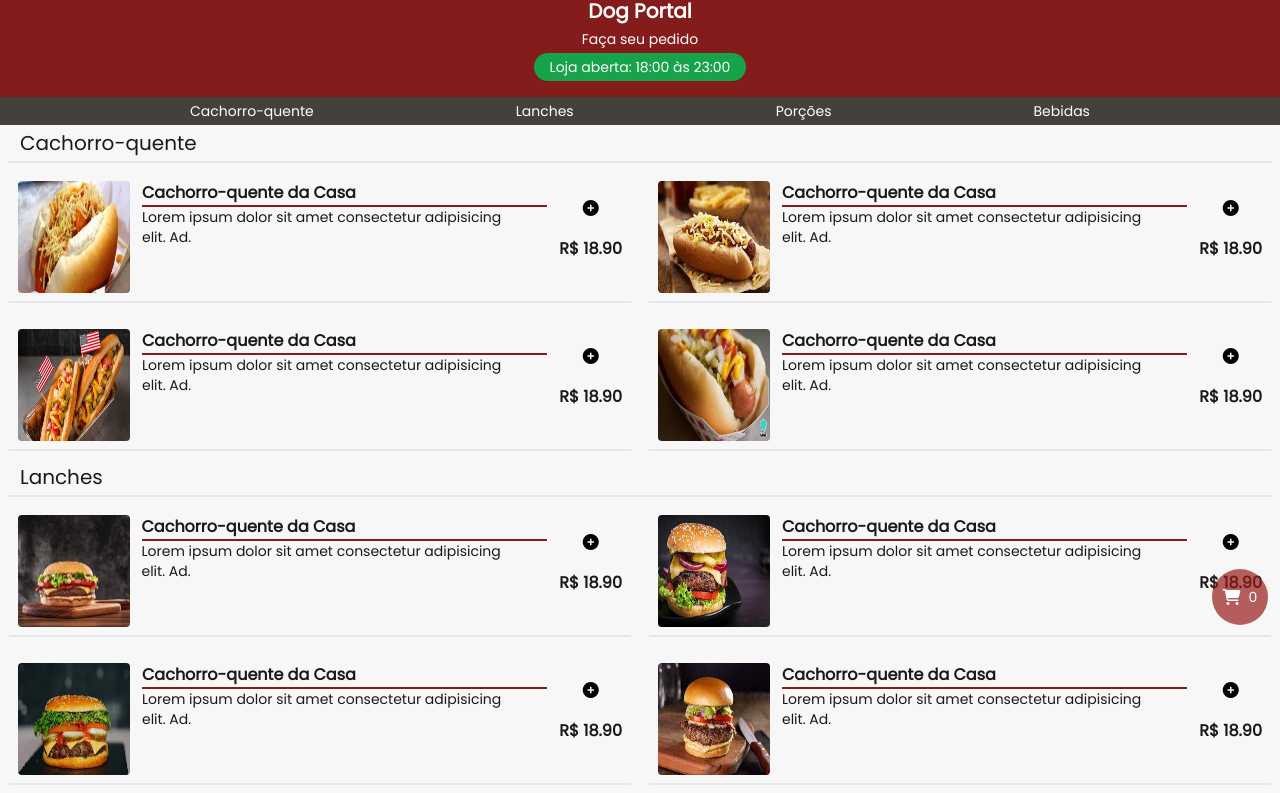
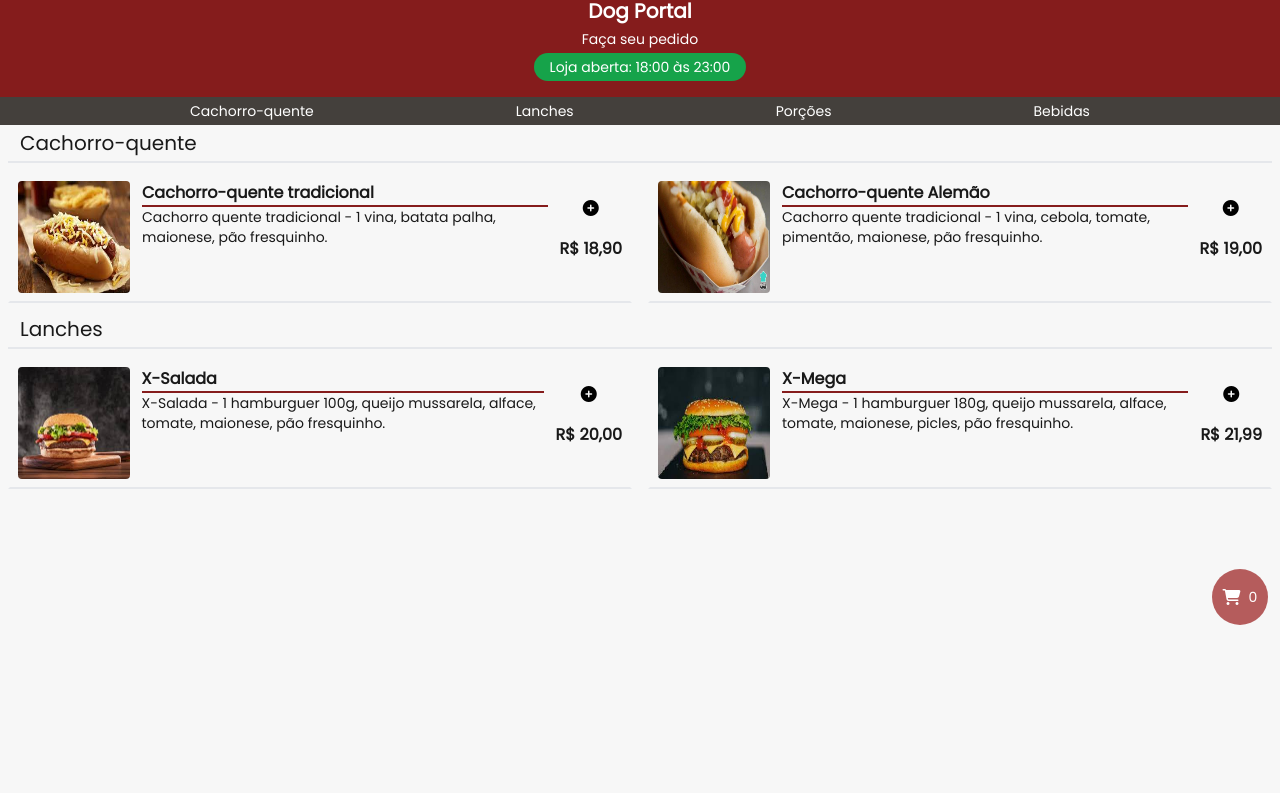
Before and after one commit to GuilhermeMoreira99/menu-lanche, a website: page index.html in a window 1280 px wide. Shown: the part 155-948 px from the top of the page. After the commit the page ends 800 px from the top, so only its background shows below. Drawn offline with nearby package versions, Linux system fonts and the light colour scheme.

Commit message:
atualização

```diff
--- a/index.html
+++ b/index.html
@@ -4,6 +4,12 @@
     <meta charset="UTF-8">
     <meta http-equiv="X-UA-Compatible" content="IE=edge">
     <meta name="viewport" content="width=device-width, initial-scale=1.0">
+
+    <meta property="og:type" content="website">
+    <meta property="og:tittle" content="Portal Dog - O melhor cachorro quente">
+    <meta property="og:image" content="URL">
+    <meta property="og:description" content="O melhor cachorro quente do Brasil">
+    <meta property="og:site_name" content="Portal Dog">
 
     <link rel="stylesheet" type="text/css" href="https://cdn.jsdelivr.net/npm/toastify-js/src/toastify.min.css">
 
@@ -12,7 +18,7 @@
     <link rel="stylesheet" href="/styles/style.css" />
     <link rel="stylesheet" href="./styles/output.css" />
 
-    <title>Portal de Lanches</title>
+    <title>Portal Lanches</title>
 </head>
 <body>
 
@@ -61,62 +67,37 @@
         <div id="container-hotdog" class="grid grid-cols-2 max-lg:grid-cols-1">
 
             <div id="container-item" class="flex gap-3 my-2 mx-2 p-2 cursor-pointer">
-                <img class="w-28 h-28 rounded max-sm:w-24 max-sm:h-24 hover:-rotate-2 hover:scale-105 duration-300" src="/assets/dog 1.jpg" alt="">
+                <img class="w-28 h-28 rounded max-sm:w-24 max-sm:h-24 hover:-rotate-2 hover:scale-105 duration-300" src="/assets/dog 2.jpg" alt="">
                 <div class="">
-                    <p class="font-bold text-base max-sm:text-sm border-b-2 text-black/90" style="border-color: #851c1c;">Cachorro-quente da Casa</p>
-                    <p class="text-pretty text-sm max-sm:text-xs text-black/90">Lorem ipsum dolor sit amet consectetur adipisicing elit. Ad.</p>
+                    <p class="font-bold text-base max-sm:text-sm border-b-2 text-black/90" style="border-color: #851c1c;">Cachorro-quente tradicional</p>
+                    <p class="text-pretty text-sm max-sm:text-xs text-black/90">Cachorro quente tradicional - 1 vina, batata palha, maionese, pão fresquinho.</p>
                 </div>
 
                 <div class="grid">
                     <button class="active:scale-150 duration-200">
-                        <i id="add-cart-btn" class="fa-solid fa-circle-plus cursor-pointer" data-name="Da Casa" data-price="18.90"></i>
+                        <i id="add-cart-btn" class="fa-solid fa-circle-plus cursor-pointer"
+                        data-name="O Tradicional"
+                        data-price="18.90"></i>
                     </button>
-                    <p class="font-bold text-nowrap max-sm:text-sm text-black/90">R$ 18.90</p>
-                </div>
-            </div>
-            <div id="container-item" class="flex gap-3 my-2 mx-2 p-2 cursor-pointer">
-                <img class="w-28 h-28 rounded max-sm:w-24 max-sm:h-24 hover:-rotate-2 hover:scale-105 duration-300" src="/assets/dog 2.jpg" alt="">
-                <div class="">
-                    <p class="font-bold text-base max-sm:text-sm border-b-2 text-black/90" style="border-color: #851c1c;">Cachorro-quente da Casa</p>
-                    <p class="text-pretty text-sm max-sm:text-xs text-black/90">Lorem ipsum dolor sit amet consectetur adipisicing elit. Ad.</p>
-                </div>
-
-                <div class="grid">
-                    <button>
-                        <i id="add-cart-btn" class="fa-solid fa-circle-plus cursor-pointer"></i>
-                    </button>
-                    <p class="font-bold text-nowrap max-sm:text-sm text-black/90">R$ 18.90</p>
-                </div>
-            </div>
-            <div id="container-item" class="flex gap-3 my-2 mx-2 p-2 cursor-pointer">
-                <img class="w-28 h-28 rounded max-sm:w-24 max-sm:h-24 hover:-rotate-2 hover:scale-105 duration-300" src="/assets/dog 3.jpg" alt="">
-                <div class="">
-                    <p class="font-bold text-base max-sm:text-sm border-b-2 text-black/90" style="border-color: #851c1c;">Cachorro-quente da Casa</p>
-                    <p class="text-pretty text-sm max-sm:text-xs text-black/90">Lorem ipsum dolor sit amet consectetur adipisicing elit. Ad.</p>
-                </div>
-
-                <div class="grid">
-                    <button>
-                        <i id="add-cart-btn" class="fa-solid fa-circle-plus cursor-pointer"></i>
-                    </button>
-                    <p class="font-bold text-nowrap max-sm:text-sm text-black/90">R$ 18.90</p>
+                    <p class="font-bold text-nowrap max-sm:text-sm text-black/90">R$ 18,90</p>
                 </div>
             </div>
             <div id="container-item" class="flex gap-3 my-2 mx-2 p-2 cursor-pointer">
                 <img class="w-28 h-28 rounded max-sm:w-24 max-sm:h-24 hover:-rotate-2 hover:scale-105 duration-300" src="/assets/dog 4.jpg" alt="">
                 <div class="">
-                    <p class="font-bold text-base max-sm:text-sm border-b-2 text-black/90" style="border-color: #851c1c;">Cachorro-quente da Casa</p>
-                    <p class="text-pretty text-sm max-sm:text-xs text-black/90">Lorem ipsum dolor sit amet consectetur adipisicing elit. Ad.</p>
+                    <p class="font-bold text-base max-sm:text-sm border-b-2 text-black/90" style="border-color: #851c1c;">Cachorro-quente Alemão</p>
+                    <p class="text-pretty text-sm max-sm:text-xs text-black/90">Cachorro quente tradicional - 1 vina, cebola, tomate, pimentão, maionese, pão fresquinho.</p>
                 </div>
 
                 <div class="grid">
-                    <button>
-                        <i id="add-cart-btn" class="fa-solid fa-circle-plus cursor-pointer"></i>
+                    <button class="active:scale-150 duration-200">
+                        <i id="add-cart-btn" class="fa-solid fa-circle-plus cursor-pointer"
+                        data-name="O Alemão"
+                        data-price="19.00"></i>
                     </button>
-                    <p class="font-bold text-nowrap max-sm:text-sm text-black/90">R$ 18.90</p>
+                    <p class="font-bold text-nowrap max-sm:text-sm text-black/90">R$ 19,00</p>
                 </div>
             </div>
-
         </div>
 
         <div id="identificador-lanche" class="flex justify-start items-center text-center border-b-2 py-1 mx-2">
@@ -128,60 +109,35 @@
             <div id="container-item" class="flex gap-3 my-2 mx-2 p-2 cursor-pointer">
                 <img class="w-28 h-28 rounded max-sm:w-24 max-sm:h-24 hover:-rotate-2 hover:scale-105 duration-300" src="/assets/lanche 1.jpg" alt="">
                 <div class="">
-                    <p class="font-bold text-base max-sm:text-sm border-b-2 text-black/90" style="border-color: #851c1c;">Cachorro-quente da Casa</p>
-                    <p class="text-pretty text-sm max-sm:text-xs text-black/90">Lorem ipsum dolor sit amet consectetur adipisicing elit. Ad.</p>
+                    <p class="font-bold text-base max-sm:text-sm border-b-2 text-black/90" style="border-color: #851c1c;">X-Salada</p>
+                    <p class="text-pretty text-sm max-sm:text-xs text-black/90">X-Salada - 1 hamburguer 100g, queijo mussarela, alface, tomate, maionese, pão fresquinho.</p>
                 </div>
 
                 <div class="grid">
-                    <button>
-                        <i id="add-cart-btn" class="fa-solid fa-circle-plus cursor-pointer"></i>
+                    <button class="active:scale-150 duration-200">
+                        <i id="add-cart-btn" class="fa-solid fa-circle-plus cursor-pointer"
+                        data-name="X-Salada"
+                        data-price="20.00"></i>
                     </button>
-                    <p class="font-bold text-nowrap max-sm:text-sm text-black/90">R$ 18.90</p>
-                </div>
-            </div>
-            <div id="container-item" class="flex gap-3 my-2 mx-2 p-2 cursor-pointer">
-                <img class="w-28 h-28 rounded max-sm:w-24 max-sm:h-24 hover:-rotate-2 hover:scale-105 duration-300" src="/assets/lanche 2.jpg" alt="">
-                <div class="">
-                    <p class="font-bold text-base max-sm:text-sm border-b-2 text-black/90" style="border-color: #851c1c;">Cachorro-quente da Casa</p>
-                    <p class="text-pretty text-sm max-sm:text-xs text-black/90">Lorem ipsum dolor sit amet consectetur adipisicing elit. Ad.</p>
-                </div>
-
-                <div class="grid">
-                    <button>
-                        <i id="add-cart-btn" class="fa-solid fa-circle-plus cursor-pointer"></i>
-                    </button>
-                    <p class="font-bold text-nowrap max-sm:text-sm text-black/90">R$ 18.90</p>
+                    <p class="font-bold text-nowrap max-sm:text-sm text-black/90">R$ 20,00</p>
                 </div>
             </div>
             <div id="container-item" class="flex gap-3 my-2 mx-2 p-2 cursor-pointer">
                 <img class="w-28 h-28 rounded max-sm:w-24 max-sm:h-24 hover:-rotate-2 hover:scale-105 duration-300" src="/assets/lanche 3.jpg" alt="">
                 <div class="">
-                    <p class="font-bold text-base max-sm:text-sm border-b-2 text-black/90" style="border-color: #851c1c;">Cachorro-quente da Casa</p>
-                    <p class="text-pretty text-sm max-sm:text-xs text-black/90">Lorem ipsum dolor sit amet consectetur adipisicing elit. Ad.</p>
+                    <p class="font-bold text-base max-sm:text-sm border-b-2 text-black/90" style="border-color: #851c1c;">X-Mega</p>
+                    <p class="text-pretty text-sm max-sm:text-xs text-black/90">X-Mega - 1 hamburguer 180g, queijo mussarela, alface, tomate, maionese, picles,  pão fresquinho.</p>
                 </div>
 
                 <div class="grid">
-                    <button>
-                        <i id="add-cart-btn" class="fa-solid fa-circle-plus cursor-pointer"></i>
+                    <button class="active:scale-150 duration-200">
+                        <i id="add-cart-btn" class="fa-solid fa-circle-plus cursor-pointer"
+                        data-name="X-Mega" d
+                        data-price="21.99"></i>
                     </button>
-                    <p class="font-bold text-nowrap max-sm:text-sm text-black/90">R$ 18.90</p>
+                    <p class="font-bold text-nowrap max-sm:text-sm text-black/90">R$ 21,99</p>
                 </div>
             </div>
-            <div id="container-item" class="flex gap-3 my-2 mx-2 p-2 cursor-pointer">
-                <img class="w-28 h-28 rounded max-sm:w-24 max-sm:h-24 hover:-rotate-2 hover:scale-105 duration-300" src="/assets/lanche 4.jpg" alt="">
-                <div class="">
-                    <p class="font-bold text-base max-sm:text-sm border-b-2 text-black/90" style="border-color: #851c1c;">Cachorro-quente da Casa</p>
-                    <p class="text-pretty text-sm max-sm:text-xs text-black/90">Lorem ipsum dolor sit amet consectetur adipisicing elit. Ad.</p>
-                </div>
-
-                <div class="grid">
-                    <button>
-                        <i id="add-cart-btn" class="fa-solid fa-circle-plus cursor-pointer"></i>
-                    </button>
-                    <p class="font-bold text-nowrap max-sm:text-sm text-black/90">R$ 18.90</p>
-                </div>
-            </div>
-
         </div>
 
     </main>
@@ -216,6 +172,10 @@
     </section>
     <!-- /modal cart -->
 
+    <!-- modal payment -->
+
+    <!-- /modal payment -->
+
     <!-- cart btn -->
     <footer>
         <div id="cart-btn" class="fixed justify-center items-center right-3 bottom-5" style="color: white;">
```
Also changed, not shown: script.js (+12 -5 lines), styles/output.css.
